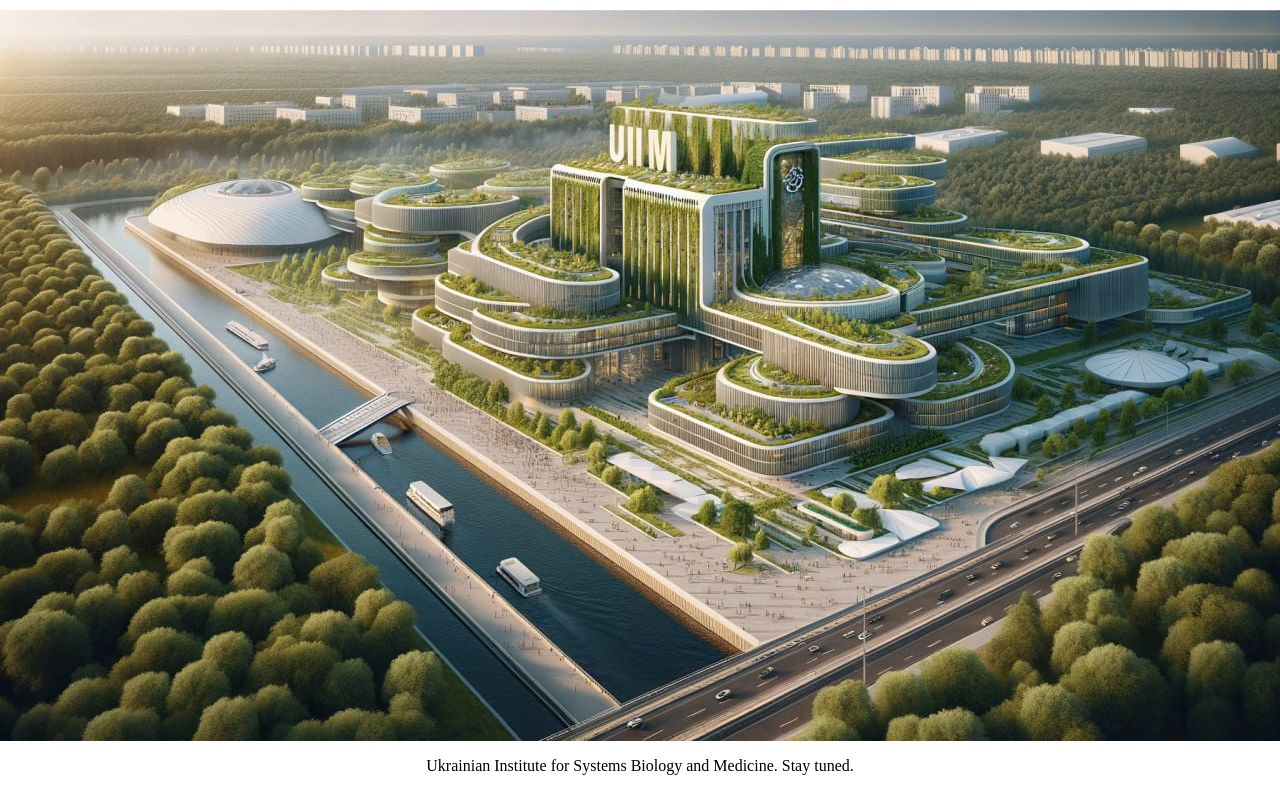
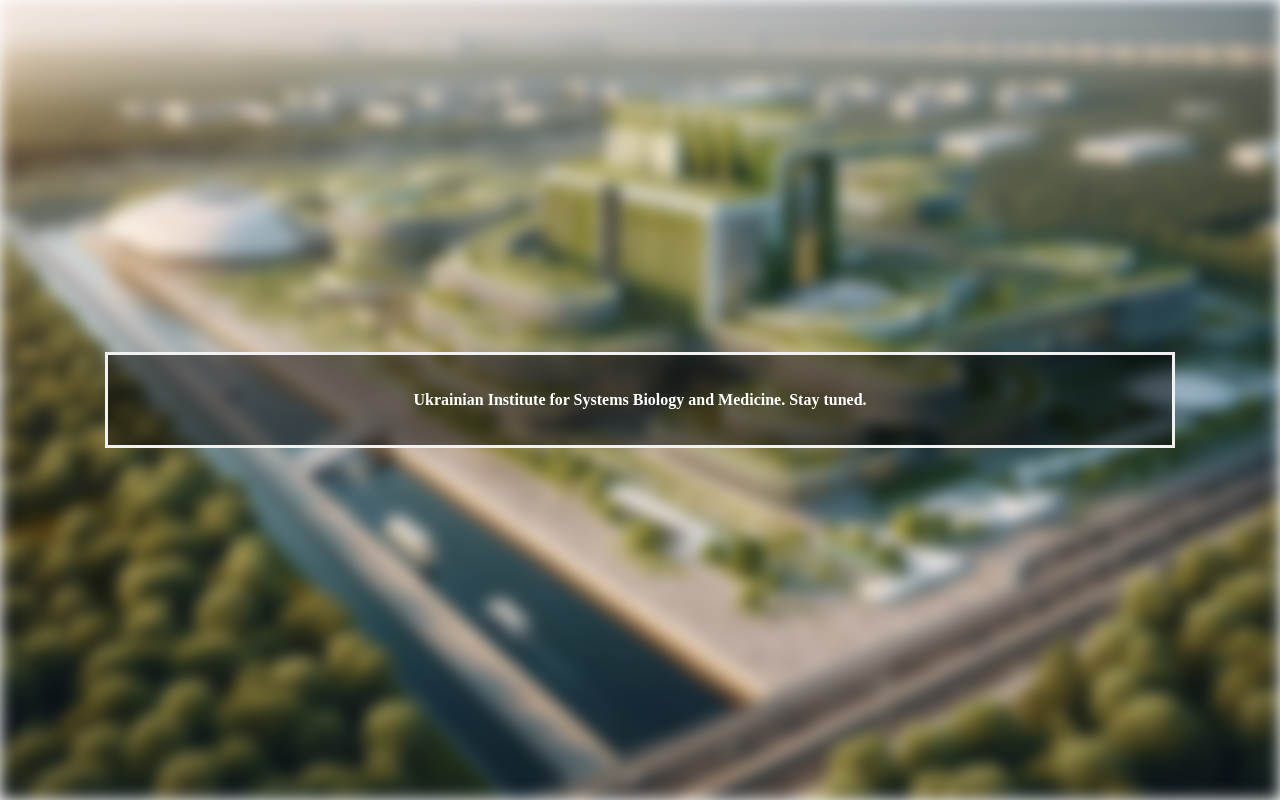
Before and after one commit to UASYSBIO/web, a plain HTML site: page index.html in a window 1280 px wide. Drawn offline with Linux system fonts and the light colour scheme.

Commit message:
better than amazon

```diff
--- a/index.html
+++ b/index.html
@@ -7,20 +7,44 @@
         body, html {
             height: 100%;
             margin: 0;
-            display: flex;
-            justify-content: center;
-            align-items: center;
+        }
+        .bg-image {
+
+            background-image: url("images/bg.jpg");
+
+            height: 100%;
+            background-position: center;
+            background-repeat: no-repeat;
+            background-size: cover;
+
+
+            filter: blur(8px);
+            -webkit-filter: blur(8px);
+        }
+
+        .bg-text {
+            background-color: rgba(0, 0, 0, 0.5); /* Dark background with opacity */
+            color: white;
+            font-weight: bold;
+            border: 3px solid #f1f1f1;
+            position: absolute;
+            top: 50%;
+            left: 50%;
+            transform: translate(-50%, -50%);
+            z-index: 999;
+            width: 80%;
+            padding: 20px;
             text-align: center;
-            flex-direction: column;
-        }
-        img {
-            max-width: 100%;
-            height: auto;
         }
     </style>
 </head>
 <body>
-    <img src="images/bg.jpg" alt="yes">
+
+<div class="bg-image"></div>
+
+<div class="bg-text">
     <p>Ukrainian Institute for Systems Biology and Medicine. Stay tuned.</p>
+</div>
+
 </body>
 </html>
```
